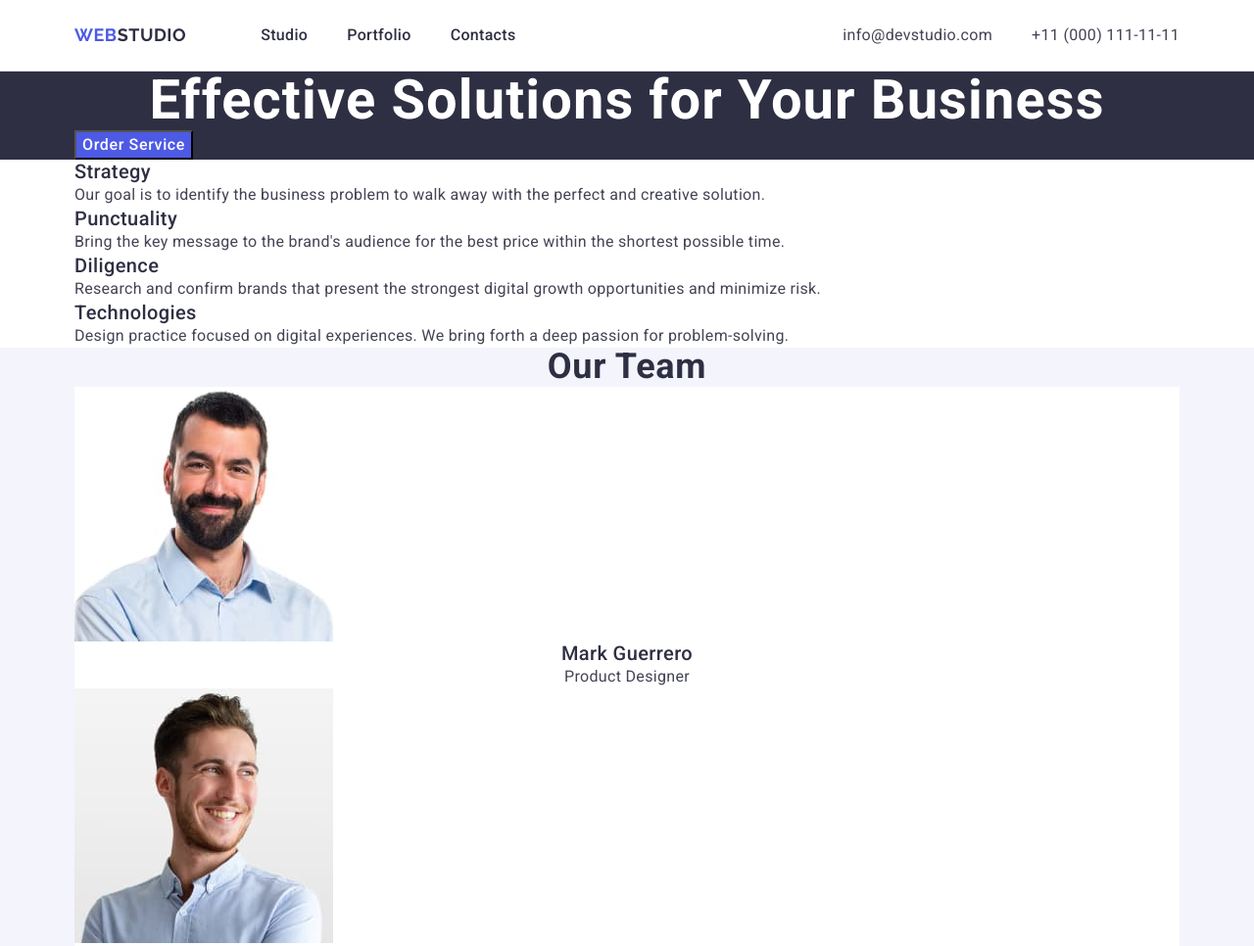
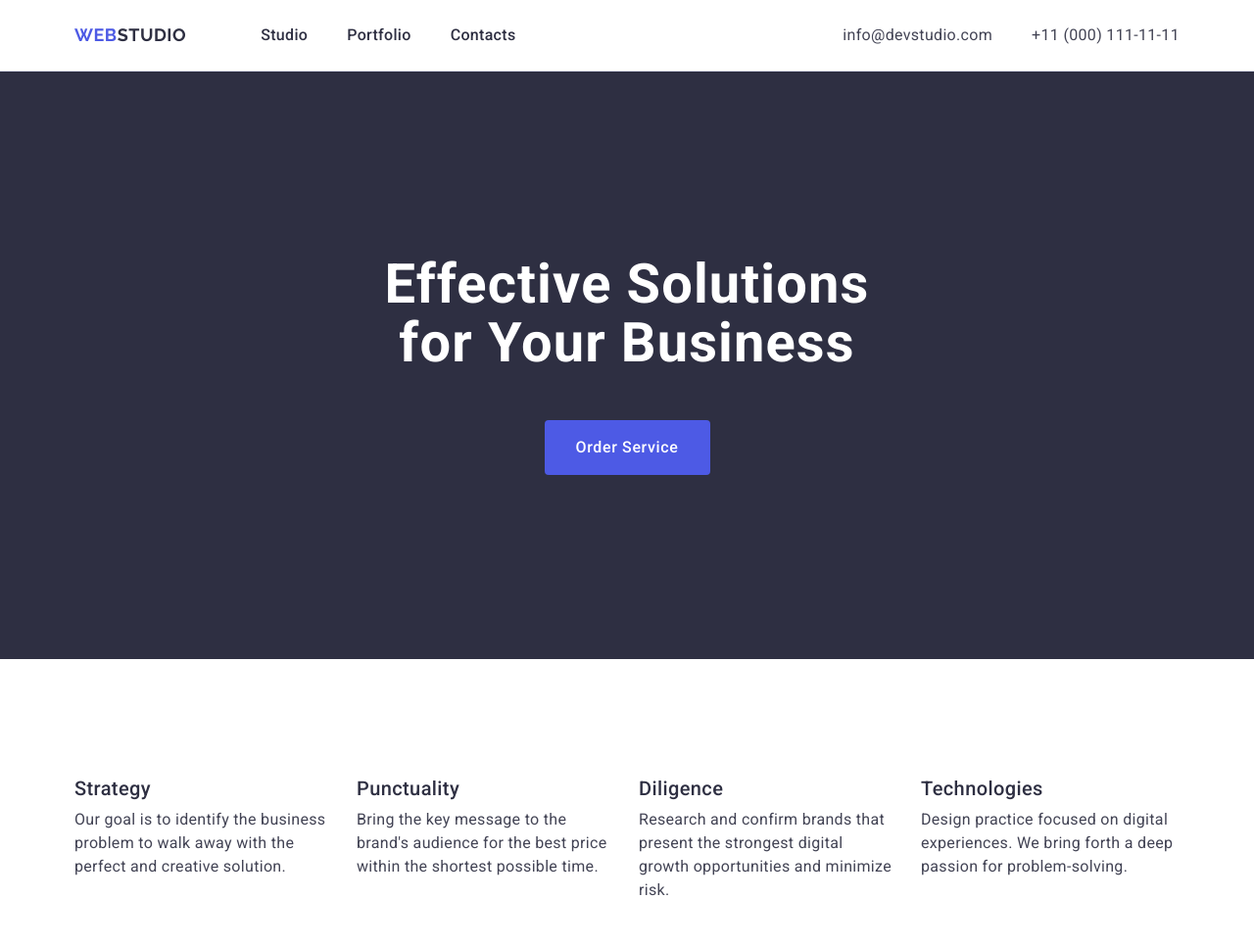
Before and after one commit to l1728/goit-markup-hw-03, a plain HTML site: page index.html in a window 1280 px wide. Shown: the top 966 px of the page at 98% size. Drawn offline with nearby package versions, Linux system fonts and the light colour scheme.

Commit message:
corr. section1+section2

```diff
--- a/css/style.css
+++ b/css/style.css
@@ -110,6 +110,7 @@ img {
 /* section 1 */
 .hero-page {
   background: var(--NAVY-BLUE, #2e2f42);
+  padding: 188px 0;
 }
 .hero-page-title {
   color: var(--WHITE, #fff);
@@ -118,6 +119,9 @@ img {
   font-weight: 700;
   line-height: 1.07;
   letter-spacing: 1.12px;
+  max-width: 496px;
+  margin: auto;
+  margin-bottom: 48px;
 }
 .hero-page-button {
   background: var(--IRIS, #4d5ae5);
@@ -127,6 +131,13 @@ img {
   line-height: 1.5;
   letter-spacing: 0.64px;
   color: #ffffff;
+  display: block;
+  min-width: 169px;
+  height: 56px;
+  border: none;
+  border-radius: 4px;
+  cursor: pointer;
+  margin: auto;
 }
 .hero-page-button:hover,
 .hero-page-button:focus {
@@ -134,8 +145,19 @@ img {
   cursor: pointer;
 }
 /* section 2 */
+.feature-page {
+  padding: 120px 0;
+}
 .feature-page-title {
   color: var(--NAVY-BLUE, #2e2f42);
+  margin-bottom: 8px;
+}
+.feature-page-lists {
+  display: flex;
+  gap: 24px;
+}
+.feature-page-listone {
+  width: calc((100% - 72px) / 4);
 }
 .feature-page-text {
   font-size: 16px;
--- a/index.html
+++ b/index.html
@@ -62,29 +62,29 @@
       <section class="feature-page">
         <div class="container">
           <h2 class="visually-hidden">Title</h2>
-          <ul>
-            <li>
+          <ul class="feature-page-lists">
+            <li class="feature-page-listone">
               <h3 class="feature-page-title">Strategy</h3>
               <p class="feature-page-text">
                 Our goal is to identify the business problem to walk away with
                 the perfect and creative solution.
               </p>
             </li>
-            <li>
+            <li class="feature-page-listone">
               <h3 class="feature-page-title">Punctuality</h3>
               <p class="feature-page-text">
                 Bring the key message to the brand's audience for the best price
                 within the shortest possible time.
               </p>
             </li>
-            <li>
+            <li class="feature-page-listone">
               <h3 class="feature-page-title">Diligence</h3>
               <p class="feature-page-text">
                 Research and confirm brands that present the strongest digital
                 growth opportunities and minimize risk.
               </p>
             </li>
-            <li>
+            <li class="feature-page-listone">
               <h3 class="feature-page-title">Technologies</h3>
               <p class="feature-page-text">
                 Design practice focused on digital experiences. We bring forth a
```
